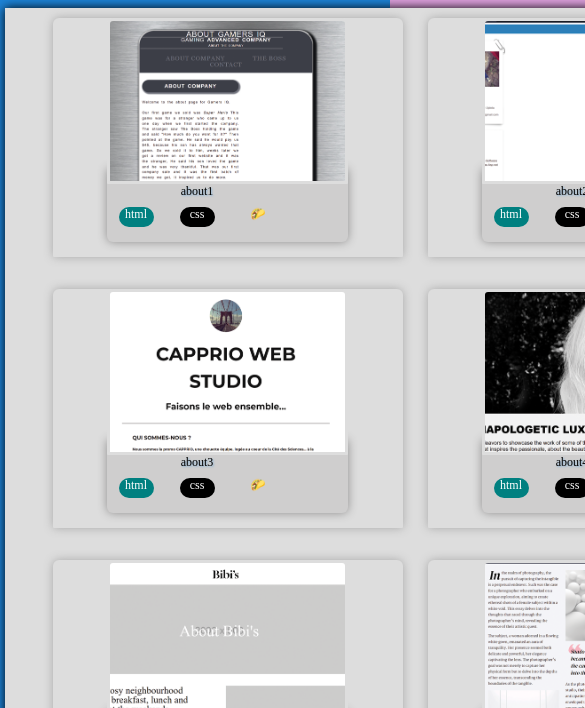
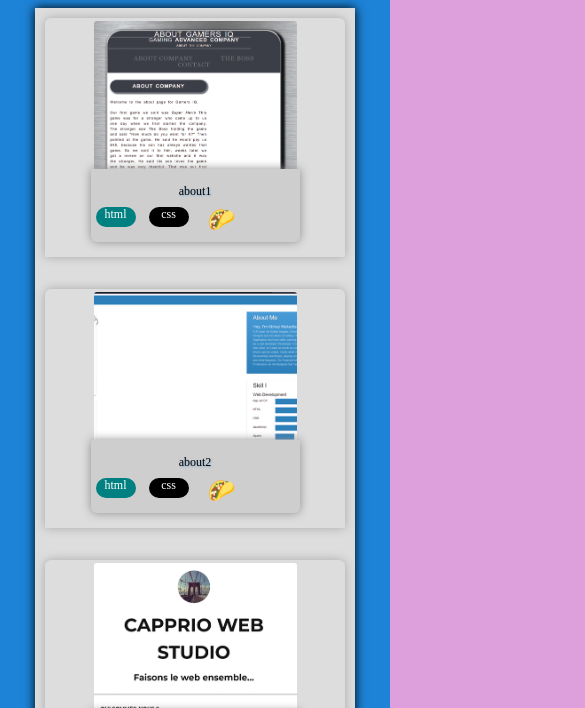
Before and after one commit to GeoffStengel/Website-Layouts, a plain HTML site: page index.html in a window 390 px wide. Shown: the part 87-795 px from the top of the page, 585 px wide, since content can reach past the window. Drawn offline with Linux system fonts and the light colour scheme.

Commit message:
Add files via upload
Updating mobile on Website Directory

```diff
--- a/css/styles.css
+++ b/css/styles.css
@@ -1,4 +1,4 @@
-/******CSS Styling For Main Page Website Home Page******/
+/******CSS Styling Main Page Website Directory Home Page******/
 * {
 	margin: 0;
 	padding: 0;
@@ -20,6 +20,7 @@ body{
 /**    margin: 0 auto;
     justify-items: center;
     align-items: center;**/
+    margin: 0 auto;
 
 }
 
@@ -31,7 +32,7 @@ body{
     max-height: 100%;
     grid-template-columns: repeat(1, minmax(50px, auto));
     /**grid-template-rows: repeat(4, minmax(50px, auto));**/
-    grid-template-rows: 80px auto 30px;
+    grid-template-rows: 80px auto 50px;
     background-color: rgb(29, 131, 215);
     grid-gap: 10px;
     margin: 0 auto;
@@ -75,11 +76,11 @@ h1{
 /****Grid Holding All Section Cards*********/
 .content_grid{
     display: grid;
-    max-width: 1100px;
-    /**max-width: 100%;**/
+    /**max-width: 1100px;**/
+    max-width: 100%;
 	max-height: 100%;
 	/**grid-template-columns: repeat(auto-fit, minmax(150px, 280px));**/
-    grid-template-columns: repeat(auto-fit, minmax(250px, 350px));
+    grid-template-columns: repeat(auto-fit, minmax(300px, auto));
     grid-auto-rows: 1fr;
     gap: 2rem;
     column-gap: 25px;
@@ -101,8 +102,7 @@ h1{
     border: solid;
     border-color: #ddd;
     border-width: 3px;
-    position: relative;
-    /**overflow: hidden;**/
+   /** position: relative;**/
     background-position: center;
 	background-size: cover;
 	background-repeat: no-repeat;
@@ -116,7 +116,7 @@ h1{
     display: grid;
     width: 100%;
     height: 100%;
-    grid-template-columns: repeat(auto, minmax(200px, 350px));
+    grid-template-columns: repeat(auto, minmax(200px, auto));
     grid-template-rows: repeat(auto, minmax(80px, 150px));
    /*** background-color: darkolivegreen; ****/
     background-color: #ddd;
@@ -133,7 +133,7 @@ h1{
     max-height: 100%;
     text-align: center;
     grid-row: 1;
-    grid-column: 1/4;
+    grid-column: 1/5;
 }
 
 /***Menu Under Images With Name, Link, Download Button*****/
@@ -143,20 +143,17 @@ h1{
     height: 100%;
     font-size: 12px;
     color: black;
-    grid-template-columns: repeat(auto-fill, minmax(50px, 58px));
+    grid-template-columns: repeat(4, minmax(50px, auto));
     grid-template-rows: 20px 20px;
+    grid-gap:3px;
     margin: 0 auto;
     align-content: center;
-    text-align: center;
+
     text-justify: center;
-    grid-gap:3px;
     background-color:#cfcece;
     box-shadow: 0 0 10px rgb(143, 142, 142);
     border-radius: 1px 1px 6px 6px;
     margin-bottom: 30px;
-   /**border: solid;
-    border-color: #ddd;
-    border-width: 3px;**/
 }
 
 
@@ -172,8 +169,7 @@ h1{
     margin: 0 auto;
     /**background: teal;**/
     color: #ffffff;
-    /**font-weight: bold;**/
-    border: none;
+    /**border: none;**/
     cursor: pointer;
     text-decoration: none;
     text-shadow: none;
@@ -187,20 +183,30 @@ h1{
 
 /***Style Buttons That Say HTML in item-menu Grid***/
 .btn-html{
-    width: 35px;
+    width: 40px;
     background: teal;
 }
 
 /***Style Buttons That Say CSS in item-menu Grid***/
 .btn-css{
-    width: 35px;
+    width: 40px;
     background: black;
 }
 .btn-JS{
     background: rgb(187, 8, 97);
 }
 .btn-taco{
-    width: 35px;
+
+    width: 40px;
+    font-size: 22px;
+    margin: 0 auto;
+    text-align: center;
+    padding: 0;
+}
+
+.btn-taco a{
+    margin: 0 auto;
+
 }
 /*****Button Styling END*************/
 
@@ -214,6 +220,7 @@ h1{
     margin:0 auto;
     text-decoration: none;
 }
+
 .footer p, .footer a{
     font-size: 24px;
     width: 100%;
@@ -226,7 +233,6 @@ h1{
     color: brown;
     padding:3px;
     background: pink;
-
 }
 
 
--- a/index.html
+++ b/index.html
@@ -2,6 +2,15 @@
 <html lang="en">
 <head>
     <!--Your Google Analytics Will Go Between Here---Start--->
+    <!--Remove the code between START & END replace with Goofle Analytics Code--->
+    <script async src="https://www.googletagmanager.com/gtag/js?id=G-FBDT4QH7FZ"></script>
+    <script>
+      window.dataLayer = window.dataLayer || [];
+      function gtag(){dataLayer.push(arguments);}
+      gtag('js', new Date());
+
+      gtag('config', 'G-FBDT4QH7FZ');
+    </script>
     <!--Your Google Analytics Will Go Between Here---END--->
     <meta charset="UTF-8">
     <meta http-equiv="X-UA-Compatible" content="IE=edge">
@@ -10,7 +19,7 @@
     <meta name="viewport" content="width=device-width, initial-scale=1.0">
     <link rel="stylesheet" type="reset" href="css/reset.css"/>
     <link rel="stylesheet" type="text/css" href="css/styles.css"/>
-    <title>Home Page - Index For Website Page Layouts</title>
+    <title>🏠Home Page - Website Layouts</title>
     <!-----Thumbnail Image In Index---Start---------->
     <link rel="shortcut icon" type="image/png" href="harmonica.svg">
     <!-----Thumbnail Image In Index----Finish--------->
@@ -21,7 +30,7 @@
 <header>
     <h1>Website Layouts</h1>
     <nav class="nav">
-        <a href="index.html"><div class="nav-item"></div><p>Hooome</p></a>
+        <a href="/index.html"><div class="nav-item"></div><p>Hooome</p></a>
         <a href="https://square.link/u/yu9hDSBt"><div class="nav-item"></div><p>Tip a Taco🌮</p></a>
     </nav>
 </header>
```
Also changed, not shown: Landing-Pages/01-Chiclet-2d-wAnimation/index.html (+9 -1 lines), Landing-Pages/02-ScrollTrigger-Style-2nd-style-4-version01/index.html (+9 -0 lines).
